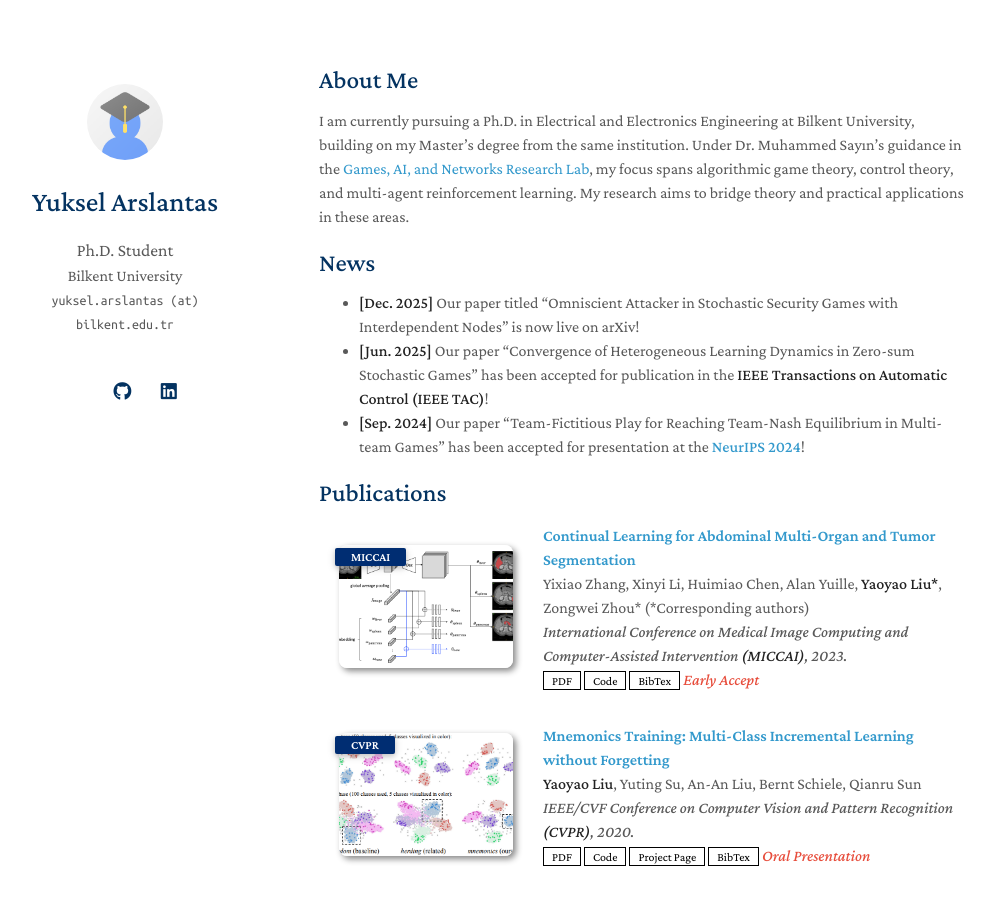
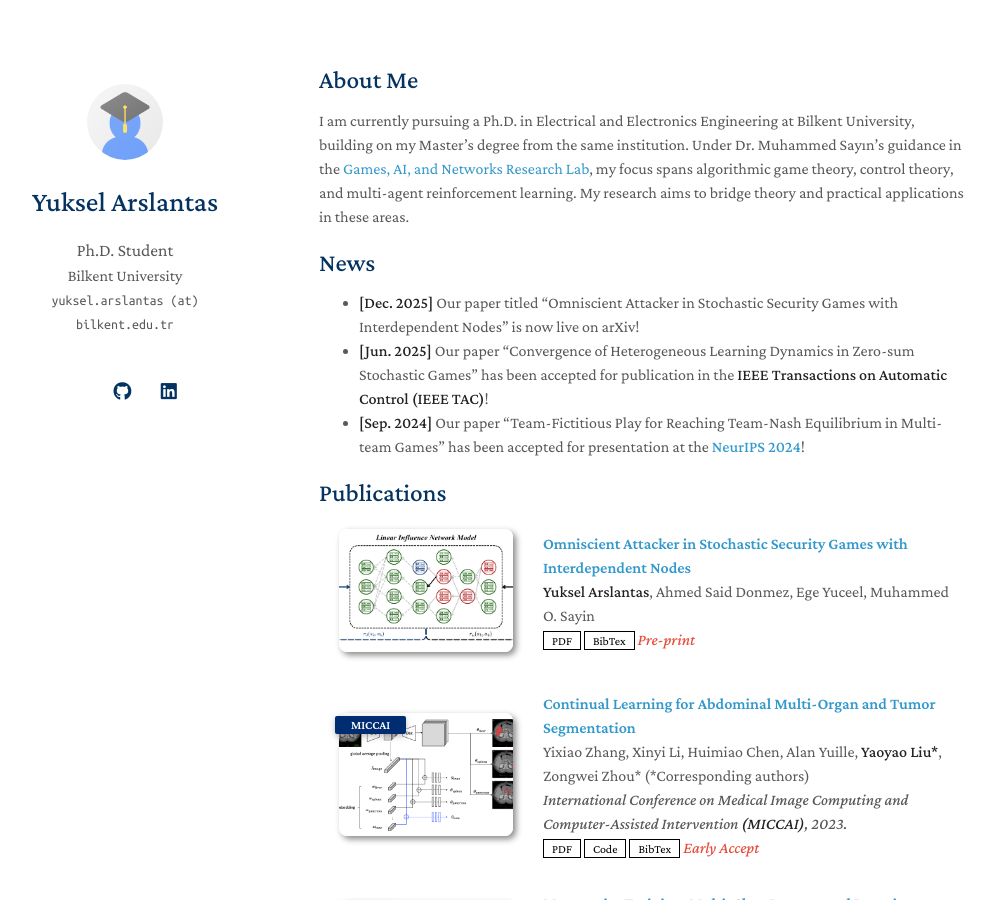
Before and after one commit to yukselarslantas/yukselarslantas.github.io, a Jekyll site: the page built from index.md, in a window 1280 px wide and 900 px high. Shown: the whole window, without its empty margins (151-1145 px from the left). Built offline with Jekyll 4.4.1, drawn with Linux system fonts in a browser that asks for light colours; a style sheet for code colours, icons or effects is not loaded; our own code applies the rules of GitHub Pages for plain Markdown files.

Commit message:
Add publication on Omniscient Attacker in Security Games

```diff
--- a/_data/publications.yml
+++ b/_data/publications.yml
@@ -1,4 +1,11 @@
 main:
+
+  - title: Omniscient Attacker in Stochastic Security Games with Interdependent Nodes
+    authors: <strong>Yuksel Arslantas</strong>, Ahmed Said Donmez, Ege Yuceel, Muhammed O. Sayin
+    pdf: https://arxiv.org/pdf/2512.04561
+    bibtex: https://yukselarslantas.github.io/bib/omniscient.txt
+    image: ./assets/img/lin.png
+    notes: Pre-print
 
   - title: Continual Learning for Abdominal Multi-Organ and Tumor Segmentation
     authors: Yixiao Zhang, Xinyi Li, Huimiao Chen, Alan Yuille, <strong>Yaoyao Liu*</strong>, Zongwei Zhou* (*Corresponding authors)
```
